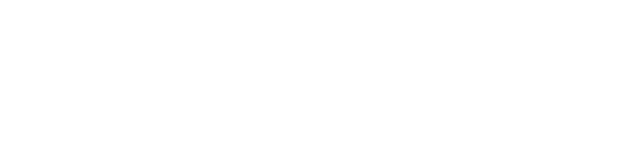
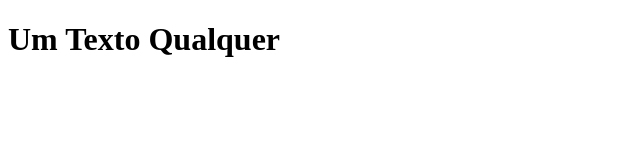
Before and after one commit to icrxz/URI, a plain HTML site: page index.html in a window 1280 px wide. Shown: the whole page, without its empty margins (0-640 px from the left). Drawn offline with Linux system fonts and the light colour scheme.

Commit message:
Alterado body do index.html

```diff
--- a/index.html
+++ b/index.html
@@ -2,8 +2,11 @@
 <html>
   <head>
     <meta charset="UTF-8">
-    <title>Fazendo Testes</title>
+    <title>Um site qualquer</title>
   </head>
   <body>
+	<header>
+		<h1>Um Texto Qualquer</h1>
+	</header>
   </body>
 </html>
```
